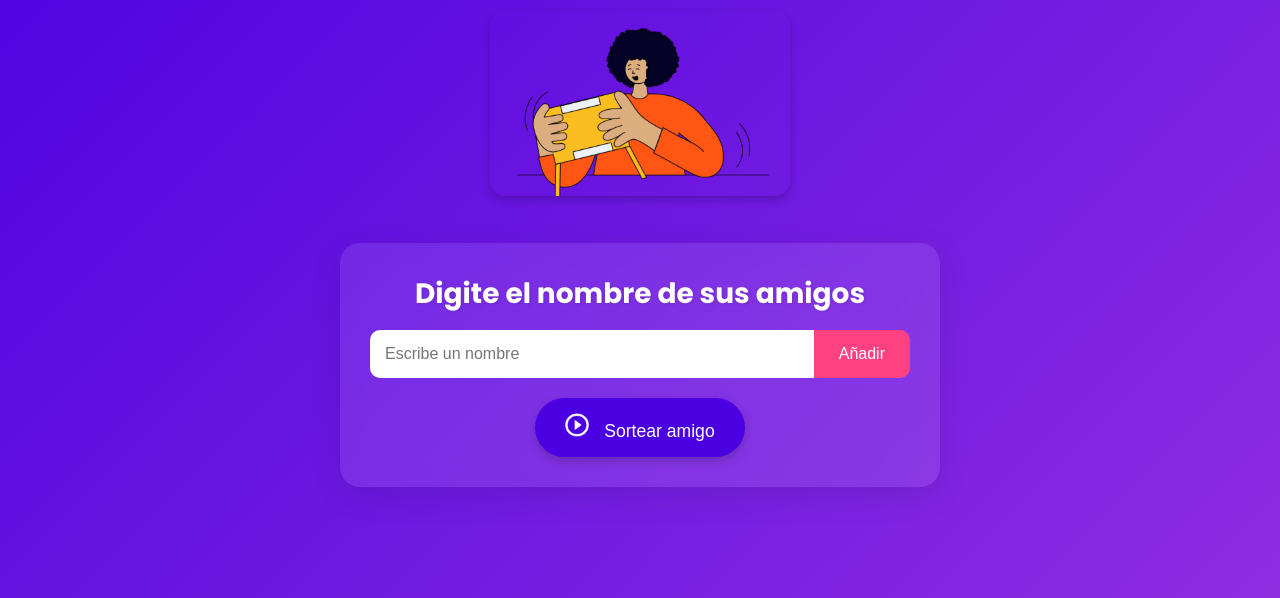
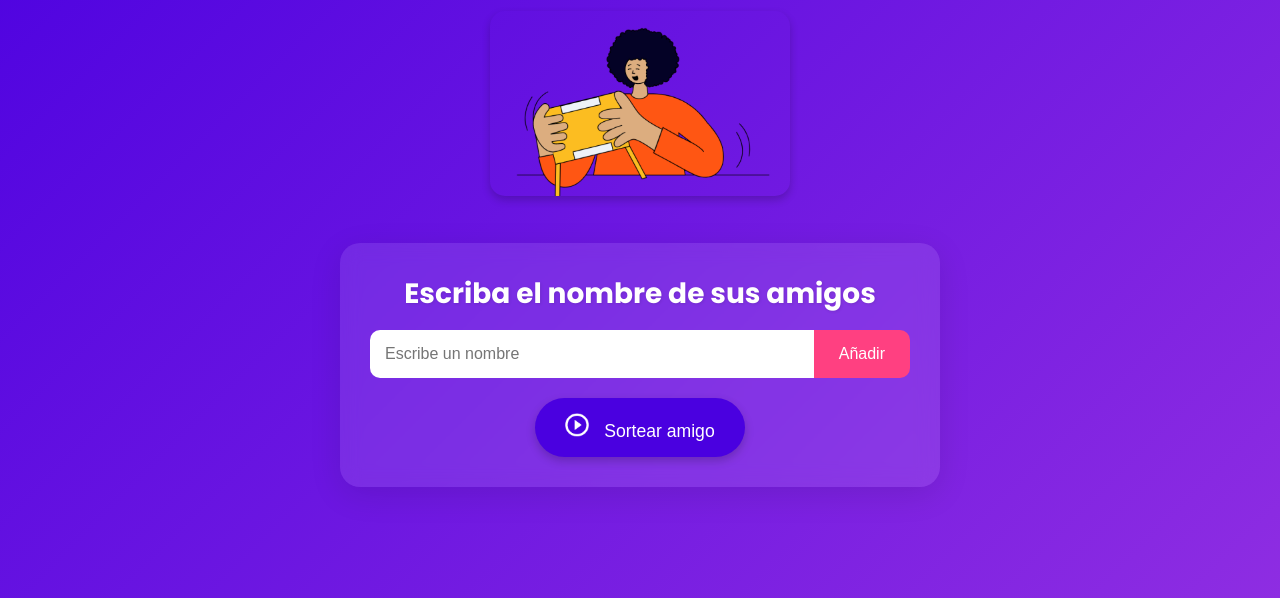
Before and after one commit to KevJeh/challenge_amigo_secreto, a plain HTML site: page index.html in a window 1280 px wide. Shown: the part 202-800 px from the top of the page. Drawn offline with Linux system fonts and the light colour scheme.

Commit message:
Cambiando h2 por Escriba el nombre...

```diff
--- a/index.html
+++ b/index.html
@@ -17,7 +17,7 @@
     </header>
 
     <section class="input-section">
-      <h2 class="section-title">Digite el nombre de sus amigos</h2>
+      <h2 class="section-title">Escriba el nombre de sus amigos</h2>
       <div class="input-wrapper">
         <input type="text" id="amigo" class="input-name" placeholder="Escribe un nombre">
         <button class="button-add" onclick="agregarAmigo()">Añadir</button>
```
